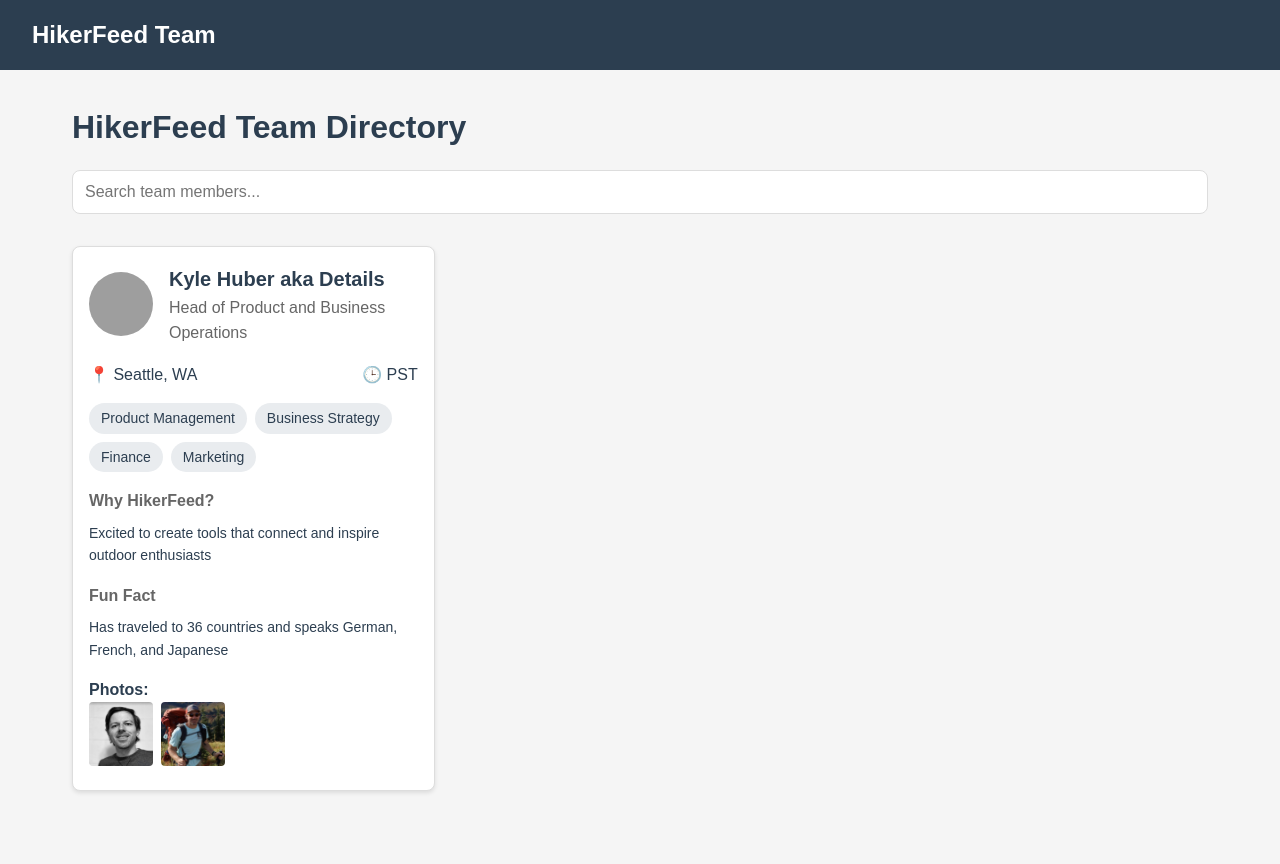
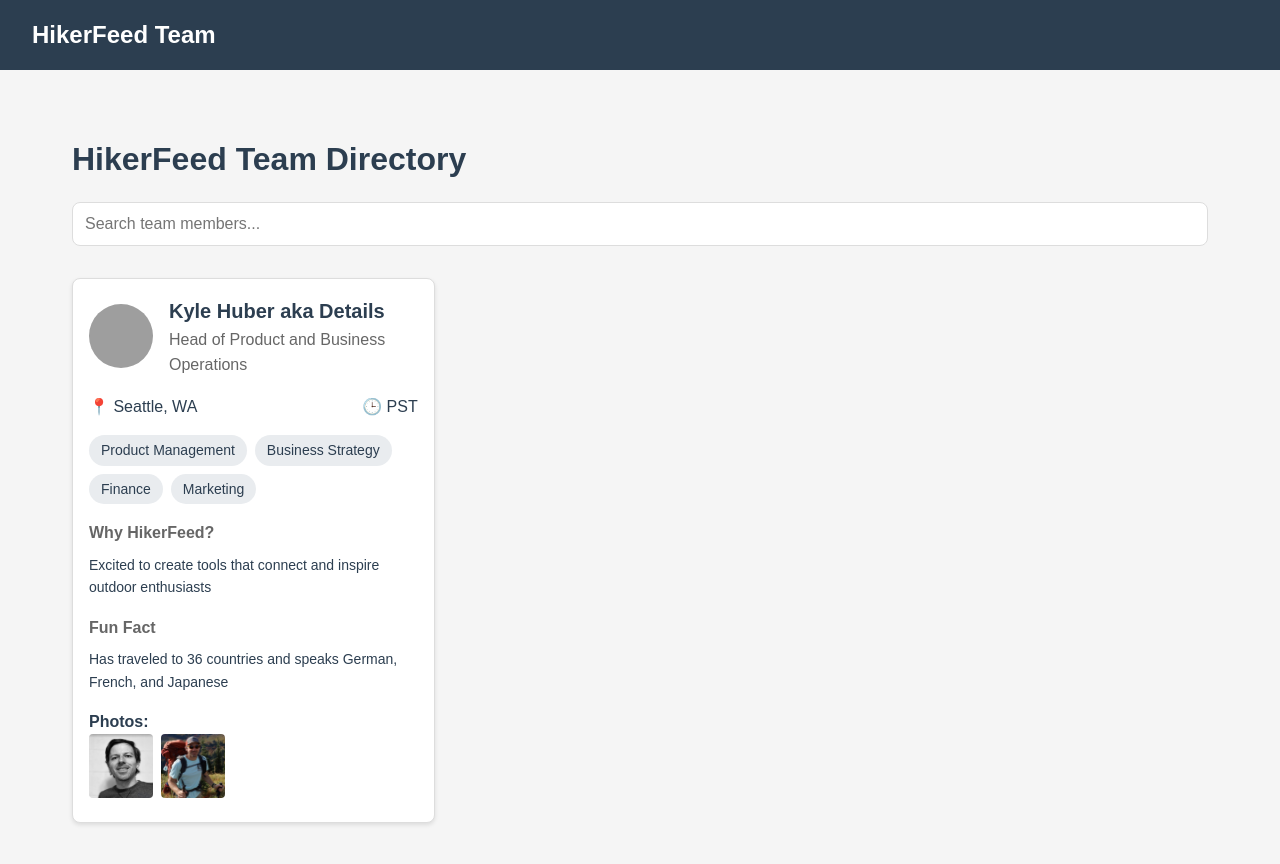
Before and after one commit to kyhuber/hikerfeed-team, a Vue app: page / in a window 1280 px wide. Shown: the top 864 px of the page. Before the commit the page ends 823 px from the top, so only its background shows below. Built offline with nearby package versions, Linux system fonts and the light colour scheme; grey boxes are pictures that could not be loaded.

Commit message:
fix router

```diff
--- a/src/App.vue
+++ b/src/App.vue
@@ -1,18 +1,23 @@
 <template>
+  <div id="app">
     <header>
       <nav class="nav-bar">
         <h1 class="site-title">HikerFeed Team</h1>
       </nav>
     </header>
 
+    <!-- Wrap RouterView in a main or div -->
+    <main>
       <RouterView />
+    </main>
+  </div>
 </template>
 
 <script setup lang="ts">
 import { RouterView } from 'vue-router'
 </script>
 
-<style>
+<style scoped>
 body {
   margin: 0;
   background-color: #f5f5f5;
@@ -29,4 +34,8 @@
   margin: 0;
   font-size: 1.5rem;
 }
+
+main {
+  padding: 2rem;
+}
 </style>
```
Also changed, not shown: 1 other file (tests, documents, lock files or other folders). Lines whose indentation alone changed are shown as unchanged.
